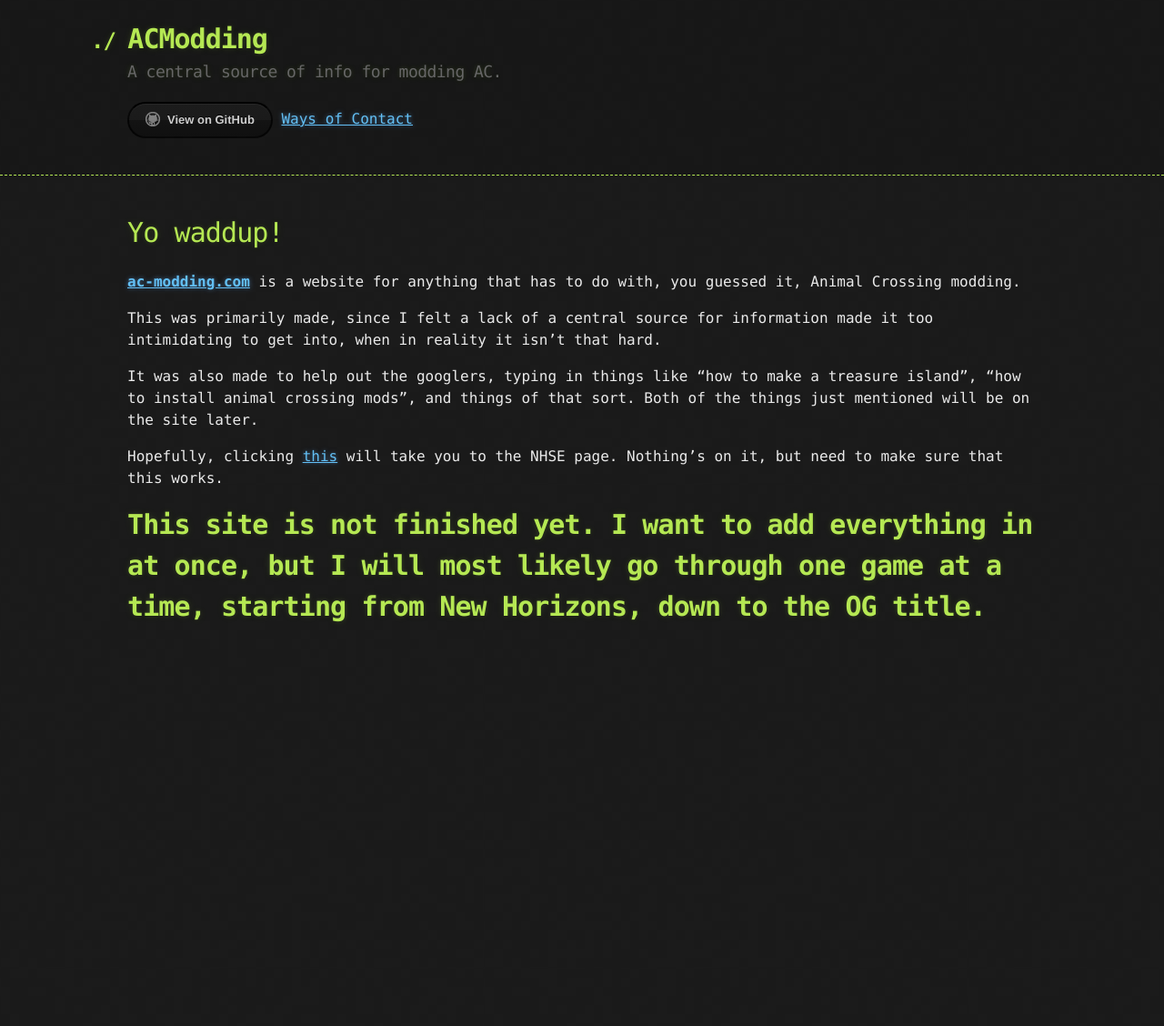
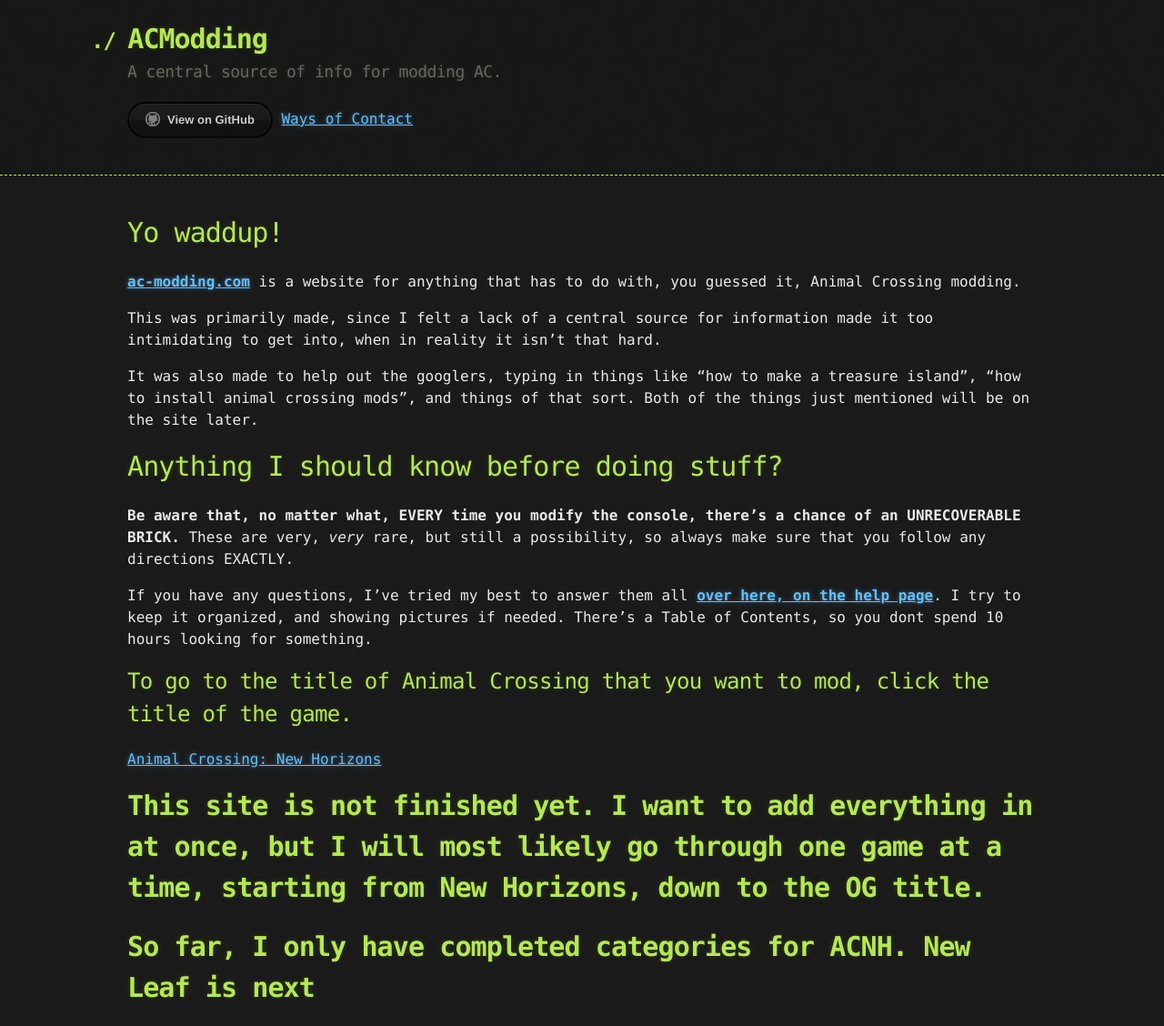
Before and after one commit to inconsistent-dg/AC-Modding, a Jekyll site: the page built from index.md, in a window 1280 px wide. Shown: the whole page at 91% size. Built offline with Jekyll 4.4.1, drawn with Linux system fonts in a browser that asks for light colours; before the commit the page ends 900 px from its top, so only the background shows below that.

Commit message:
updated index, added help+contact + acnh
updated the index.md, added help.md and contact.md, added files in /ACNH/

```diff
--- a/_layouts/default.html
+++ b/_layouts/default.html
@@ -22,7 +22,7 @@
           {% if site.show_downloads %}
           {% endif %}
           <a href="{{ site.github.repository_url }}" class="btn btn-github"><span class="icon"></span>View on GitHub</a>
-          <a href="{{ /contact.md }}" class="contact"><span class="icon"></span>Ways of Contact</a>
+          <a href="../contact.md" class="contact"><span class="icon"></span>Ways of Contact</a>
         </section>
       </div>
     </header>
--- a/index.md
+++ b/index.md
@@ -1,6 +1,7 @@
 ---
 layout: default
 ---
+
 <!-- This changes the icon of the site to fasil. -->
 <link rel="shortcut icon" type="image/x-icon" href="fasil.ico" />
 
@@ -11,6 +12,16 @@ This was primarily made, since I felt a lack of a central source for information
 
 It was also made to help out the googlers, typing in things like "how to make a treasure island", "how to install animal crossing mods", and things of that sort. Both of the things just mentioned will be on the site later.
 
-Hopefully, clicking [this](/page/ACNH/NHSE) will take you to the NHSE page. Nothing's on it, but need to make sure that this works.
+# Anything I should know before doing stuff?
+**Be aware that, no matter what, EVERY time you modify the console, there's a chance of an UNRECOVERABLE BRICK.** These are very, *very* rare, but still a possibility, so always make sure that you follow any directions EXACTLY.
+
+If you have any questions, I've tried my best to answer them all **[over here, on the help page](/help.md)**. I try to keep it organized, and showing pictures if needed. There's a Table of Contents, so you dont spend 10 hours looking for something.
+
+
+## To go to the title of Animal Crossing that you want to mod, click the title of the game.
+[Animal Crossing: New Horizons](/ACNH/ACNH.md)
+
 
 # **This site is not finished yet. I want to add everything in at once, but I will most likely go through one game at a time, starting from New Horizons, down to the OG title.**
+
+# **So far, I only have completed categories for ACNH. New Leaf is next**
```
Also changed, not shown: ACNH/Save_Editing/NHSE.md (added, +6 -0 lines), ACNH/Streaming/streaming.md (added, +6 -0 lines), contact.md (added, +6 -0 lines), help.md (added, +65 -0 lines).
